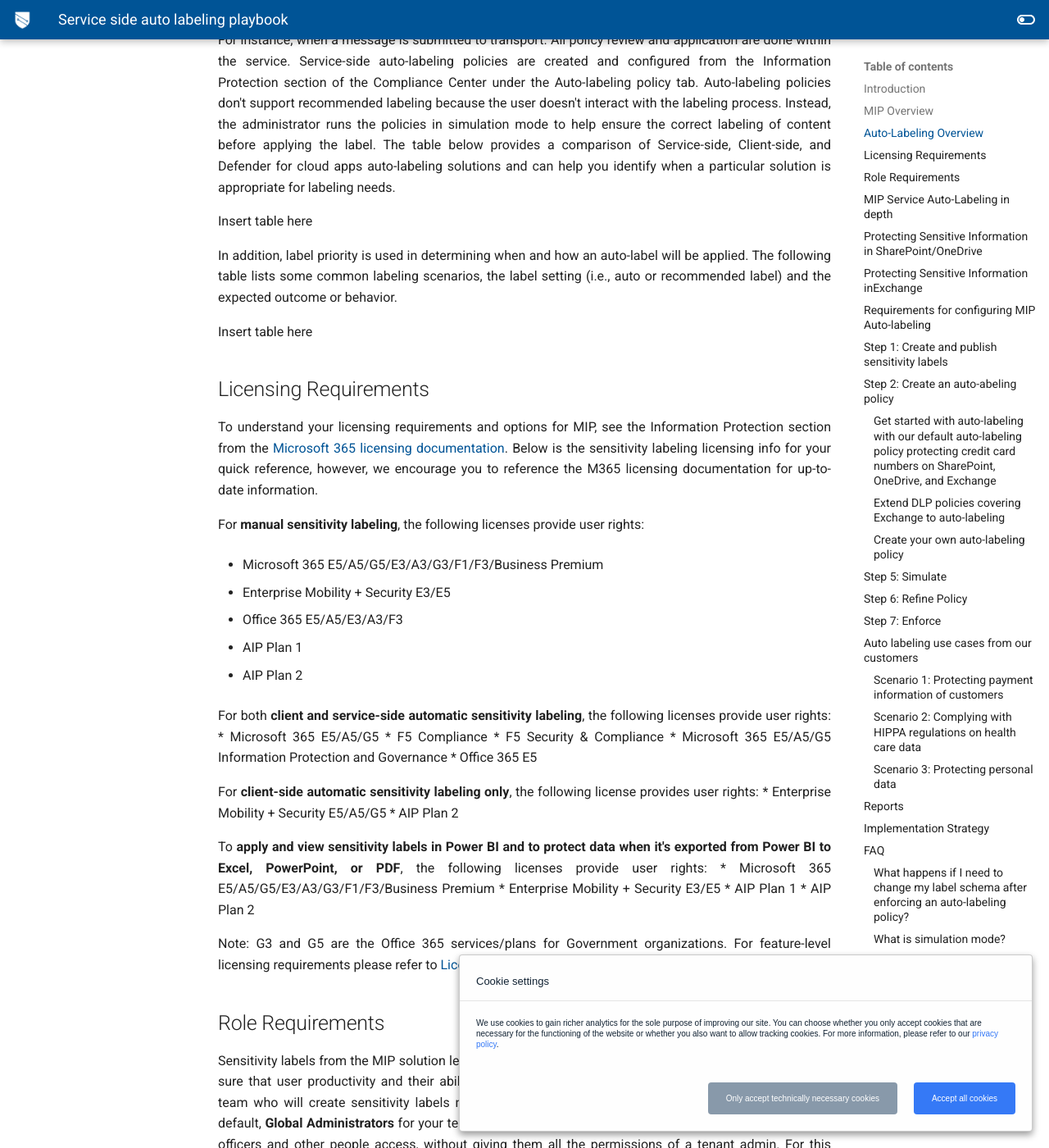
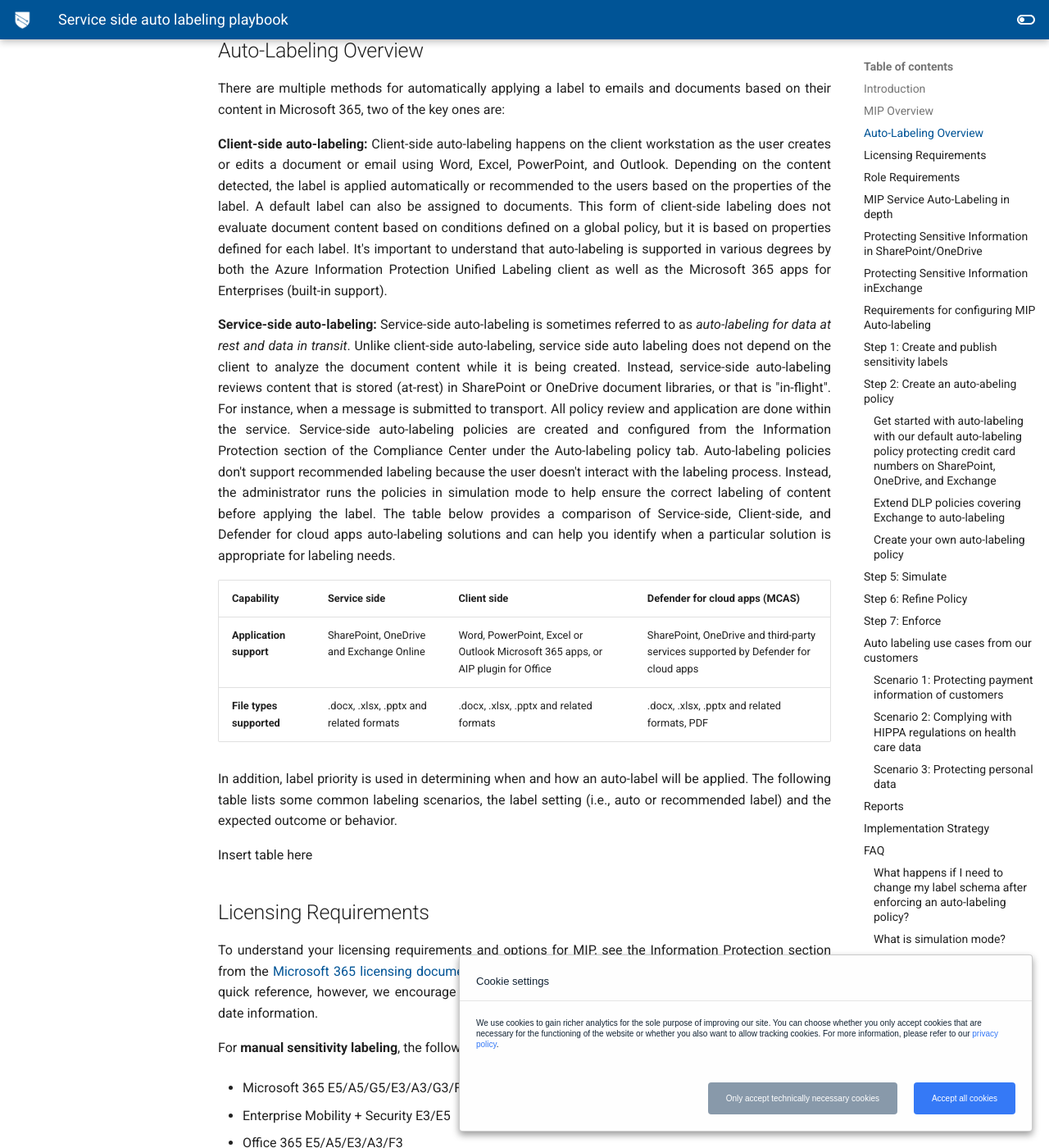
Before and after one commit to microsoft/ComplianceCxE, an MkDocs documentation site: the page built from docs/playbooks/service-side-auto-labeling.md, in a window 1280 px wide and 1400 px high, scrolled down 2138 px. Shown: the whole window at 82% size. Built offline with MkDocs 1.6.1 and Material for MkDocs 9.7.7, drawn with Linux system fonts in a browser that asks for light colours; comment, search, counter and statistics services are not loaded; some of the changed text lies outside the part shown.

Commit message:
Update service-side-auto-labeling.md

```diff
--- a/docs/playbooks/service-side-auto-labeling.md
+++ b/docs/playbooks/service-side-auto-labeling.md
@@ -4,7 +4,7 @@
 Microsoft Information Protection (MIP) is a built-in, intelligent, unified, and extensible solution to protect sensitive data across your enterprise – in Microsoft 365 cloud services, on-premises, third-party SaaS applications, and more. MIP provides a unified set of capabilities to know your data, protect your data, and protect against data loss across Microsoft 365 apps (e.g., Word, PowerPoint, Excel, Outlook) and services (e.g., Microsoft Teams, SharePoint, and Exchange).
 
 <figure>
-    <img src="../../playbooks/img/ss-auto-labeling/picture1.png"/>
+    <img src="../../playbooks/img/ss-auto-labeling/Picture1.png"/>
     <figcaption>Figure 1: Microsoft Information Protection Cycle</figcaption>
 </figure>
 
@@ -14,7 +14,10 @@
 ## MIP Overview
 The foundation of MIP is the ability to classify data by our Data Classification Service, please see the MIP constellation below to view how the MIP functionalities all work together.
 
-Insert MIP visual here
+<figure>
+    <img src="../../playbooks/img/ss-auto-labeling/Picture2.png"/>
+    <figcaption>Figure 2: Microsoft Information Protection Architecture</figcaption>
+</figure>
 
 Identifying and classifying sensitive items that are under your organization's control is the first step in the Information Protection discipline. Foundational to Microsoft are its classification capabilities—from out-of-the-box sensitive information types to machine learning trainable classifiers to automatically finding and classifying sensitive content at scale. Sensitive Information Types are pattern-based classifiers which detect sensitive information like social security, credit card or bank account numbers within a tenant, and help customers to identify, evaluate, and protect their data. Data Classification Service and specifically Sensitive Information Types allow customers to define and identify what information is considered sensitive in their environments. They are utilized by various Microsoft 365 Compliance related features including, but not limited to: Data Loss Prevention, Communication Compliance, Insider Risk Management, Auto-Labeling, Retention, and Sensitivity Labels.
 We announced several key enhancements to the intelligence and built-in capabilities of MIP across Microsoft 365 applications and services. These capabilities help organizations reduce the number of false positives as they accurately classify ever-increasing amounts of data. These capabilities also increase the coverage of classified data as they go across Microsoft 365 services and workloads.
@@ -31,7 +34,10 @@
 **Service-side auto-labeling:** Service-side auto-labeling is sometimes referred to as *auto-labeling for data at rest and data in transit*. Unlike client-side auto-labeling, service side auto labeling does not depend on the client to analyze the document content while it is being created. Instead, service-side auto-labeling reviews content that is stored (at-rest) in SharePoint or OneDrive document libraries, or that is "in-flight". For instance, when a message is submitted to transport. All policy review and application are done within the service. Service-side auto-labeling policies are created and configured from the Information Protection section of the Compliance Center under the Auto-labeling policy tab. Auto-labeling policies don't support recommended labeling because the user doesn't interact with the labeling process. Instead, the administrator runs the policies in simulation mode to help ensure the correct labeling of content before applying the label.
 The table below provides a comparison of Service-side, Client-side, and Defender for cloud apps auto-labeling solutions and can help you identify when a particular solution is appropriate for labeling needs.
 
-Insert table here
+|  Capability  |  Service side  |  Client side  |  Defender for cloud apps (MCAS)  |
+|---|---|---|---|
+|  **Application support**  |  SharePoint, OneDrive and Exchange Online  |  Word, PowerPoint, Excel or Outlook Microsoft 365 apps, or AIP plugin for Office  |  SharePoint, OneDrive and third-party services supported by Defender for cloud apps  |
+| **File types supported**  |  .docx, .xlsx, .pptx and related formats  |  .docx, .xlsx, .pptx and related formats  |  .docx, .xlsx, .pptx and related formats, PDF  |
 
 In addition, label priority is used in determining when and how an auto-label will be applied. The following table lists some common labeling scenarios, the label setting (i.e., auto or recommended label) and the expected outcome or behavior.
 
```
